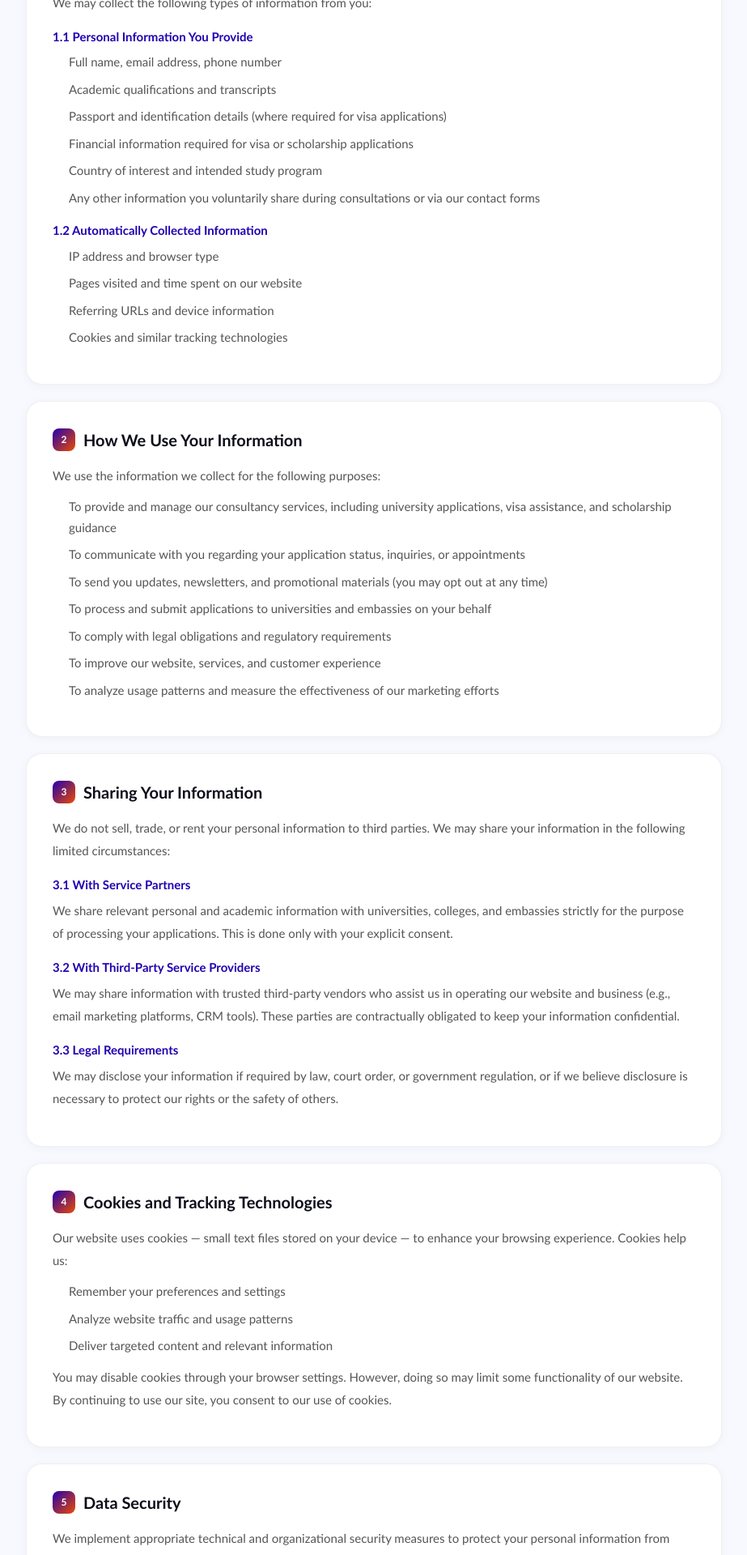
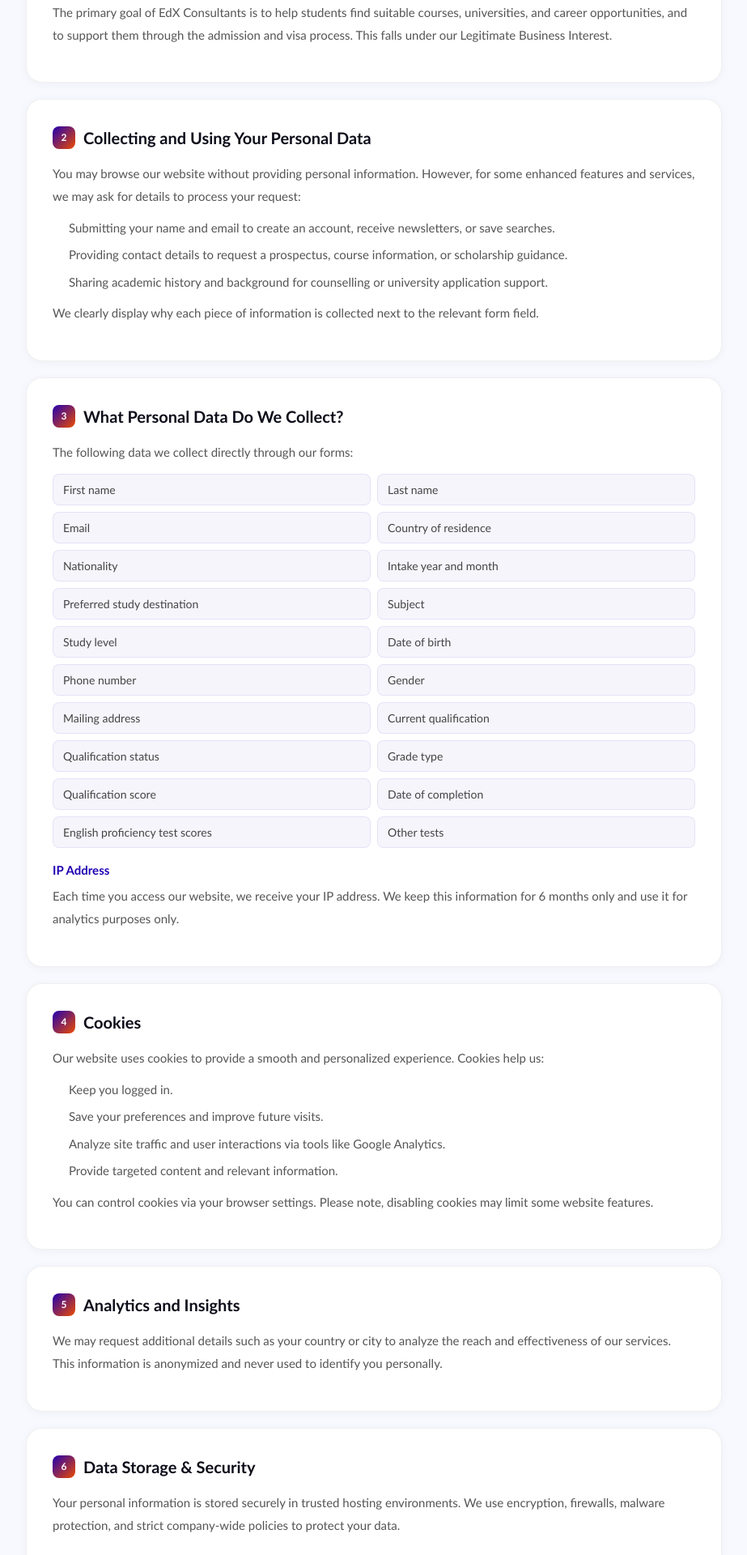
Before and after one commit to Humza570/edx-website, a Next.js app: page /privacy-policy in a window 1280 px wide. Shown: the part 820-2740 px from the top of the page at 81% size, without its empty margins (178-1101 px from the left). Built offline with nearby package versions, Linux system fonts and the light colour scheme.

Commit message:
update Destinations & Fix Design Issues

```diff
--- a/app/privacy-policy/page.js
+++ b/app/privacy-policy/page.js
@@ -1,5 +1,3 @@
-import Navbar from "../components/Navbar";
-import Footer from "../components/Footer";
 import Link from "next/link";
 
 export const metadata = {
@@ -11,8 +9,6 @@ export const metadata = {
 export default function PrivacyPolicyPage() {
   return (
     <main>
-      <Navbar />
-
       {/* Hero */}
       <div
         style={{
@@ -149,233 +145,242 @@ export default function PrivacyPolicyPage() {
             }}
           >
             <p style={bodyText}>
-              EdX Consultants Pvt. Ltd. ("EdX Consultants", "we", "our", or
-              "us") is committed to protecting your privacy. This Privacy Policy
-              explains how we collect, use, disclose, and safeguard your
-              information when you visit our website{" "}
-              <strong>edxconsultants.com</strong> or use our services. Please
-              read this policy carefully. If you disagree with its terms, please
-              discontinue use of our website and services.
+              At <strong>EdX Consultants</strong>, we value your trust and are
+              committed to protecting your personal information. This Privacy
+              Policy explains how we collect, use, and safeguard your data when
+              you use our website <strong>edxconsultants.com</strong> or engage
+              with our services.
+            </p>
+            <p style={{ ...bodyText, marginBottom: 0 }}>
+              By using our website, you agree to the practices outlined below.
+              Please read this policy carefully.
             </p>
           </div>
 
-          <Section num="1" title="Information We Collect">
+          <Section num="1" title="Our Purpose">
             <p style={bodyText}>
-              We may collect the following types of information from you:
+              The primary goal of EdX Consultants is to help students find
+              suitable courses, universities, and career opportunities, and to
+              support them through the admission and visa process. This falls
+              under our Legitimate Business Interest.
             </p>
-            <SubHeading>1.1 Personal Information You Provide</SubHeading>
-            <ul style={listStyle}>
-              <li>Full name, email address, phone number</li>
-              <li>Academic qualifications and transcripts</li>
-              <li>
-                Passport and identification details (where required for visa
-                applications)
-              </li>
-              <li>
-                Financial information required for visa or scholarship
-                applications
-              </li>
-              <li>Country of interest and intended study program</li>
-              <li>
-                Any other information you voluntarily share during consultations
-                or via our contact forms
-              </li>
-            </ul>
-            <SubHeading>1.2 Automatically Collected Information</SubHeading>
-            <ul style={listStyle}>
-              <li>IP address and browser type</li>
-              <li>Pages visited and time spent on our website</li>
-              <li>Referring URLs and device information</li>
-              <li>Cookies and similar tracking technologies</li>
-            </ul>
           </Section>
 
-          <Section num="2" title="How We Use Your Information">
+          <Section num="2" title="Collecting and Using Your Personal Data">
             <p style={bodyText}>
-              We use the information we collect for the following purposes:
+              You may browse our website without providing personal information.
+              However, for some enhanced features and services, we may ask for
+              details to process your request:
             </p>
             <ul style={listStyle}>
               <li>
-                To provide and manage our consultancy services, including
-                university applications, visa assistance, and scholarship
-                guidance
+                Submitting your name and email to create an account, receive
+                newsletters, or save searches.
               </li>
               <li>
-                To communicate with you regarding your application status,
-                inquiries, or appointments
+                Providing contact details to request a prospectus, course
+                information, or scholarship guidance.
               </li>
               <li>
-                To send you updates, newsletters, and promotional materials (you
-                may opt out at any time)
-              </li>
-              <li>
-                To process and submit applications to universities and embassies
-                on your behalf
-              </li>
-              <li>
-                To comply with legal obligations and regulatory requirements
-              </li>
-              <li>To improve our website, services, and customer experience</li>
-              <li>
-                To analyze usage patterns and measure the effectiveness of our
-                marketing efforts
+                Sharing academic history and background for counselling or
+                university application support.
               </li>
             </ul>
-          </Section>
-
-          <Section num="3" title="Sharing Your Information">
             <p style={bodyText}>
-              We do not sell, trade, or rent your personal information to third
-              parties. We may share your information in the following limited
-              circumstances:
-            </p>
-            <SubHeading>3.1 With Service Partners</SubHeading>
-            <p style={bodyText}>
-              We share relevant personal and academic information with
-              universities, colleges, and embassies strictly for the purpose of
-              processing your applications. This is done only with your explicit
-              consent.
-            </p>
-            <SubHeading>3.2 With Third-Party Service Providers</SubHeading>
-            <p style={bodyText}>
-              We may share information with trusted third-party vendors who
-              assist us in operating our website and business (e.g., email
-              marketing platforms, CRM tools). These parties are contractually
-              obligated to keep your information confidential.
-            </p>
-            <SubHeading>3.3 Legal Requirements</SubHeading>
-            <p style={bodyText}>
-              We may disclose your information if required by law, court order,
-              or government regulation, or if we believe disclosure is necessary
-              to protect our rights or the safety of others.
+              We clearly display why each piece of information is collected next
+              to the relevant form field.
             </p>
           </Section>
 
-          <Section num="4" title="Cookies and Tracking Technologies">
+          <Section num="3" title="What Personal Data Do We Collect?">
             <p style={bodyText}>
-              Our website uses cookies — small text files stored on your device
-              — to enhance your browsing experience. Cookies help us:
+              The following data we collect directly through our forms:
             </p>
-            <ul style={listStyle}>
-              <li>Remember your preferences and settings</li>
-              <li>Analyze website traffic and usage patterns</li>
-              <li>Deliver targeted content and relevant information</li>
-            </ul>
+            <div
+              style={{
+                display: "grid",
+                gridTemplateColumns: "1fr 1fr",
+                gap: "8px",
+                margin: "12px 0",
+              }}
+            >
+              {[
+                "First name",
+                "Last name",
+                "Email",
+                "Country of residence",
+                "Nationality",
+                "Intake year and month",
+                "Preferred study destination",
+                "Subject",
+                "Study level",
+                "Date of birth",
+                "Phone number",
+                "Gender",
+                "Mailing address",
+                "Current qualification",
+                "Qualification status",
+                "Grade type",
+                "Qualification score",
+                "Date of completion",
+                "English proficiency test scores",
+                "Other tests",
+              ].map((item) => (
+                <div
+                  key={item}
+                  style={{
+                    padding: "8px 12px",
+                    background: "rgba(33,0,177,0.04)",
+                    borderRadius: "8px",
+                    fontSize: "14px",
+                    color: "#444",
+                    border: "1px solid rgba(33,0,177,0.08)",
+                  }}
+                >
+                  {item}
+                </div>
+              ))}
+            </div>
+            <SubHeading>IP Address</SubHeading>
             <p style={bodyText}>
-              You may disable cookies through your browser settings. However,
-              doing so may limit some functionality of our website. By
-              continuing to use our site, you consent to our use of cookies.
+              Each time you access our website, we receive your IP address. We
+              keep this information for 6 months only and use it for analytics
+              purposes only.
             </p>
           </Section>
 
-          <Section num="5" title="Data Security">
+          <Section num="4" title="Cookies">
             <p style={bodyText}>
-              We implement appropriate technical and organizational security
-              measures to protect your personal information from unauthorized
-              access, disclosure, alteration, or destruction. These include:
+              Our website uses cookies to provide a smooth and personalized
+              experience. Cookies help us:
             </p>
             <ul style={listStyle}>
-              <li>SSL encryption on all data transmission</li>
+              <li>Keep you logged in.</li>
+              <li>Save your preferences and improve future visits.</li>
               <li>
-                Restricted access to personal data — only authorized staff can
-                access your information
+                Analyze site traffic and user interactions via tools like Google
+                Analytics.
               </li>
-              <li>Secure storage of physical and digital records</li>
-              <li>Regular security audits and staff training</li>
+              <li>Provide targeted content and relevant information.</li>
             </ul>
             <p style={bodyText}>
-              However, no method of transmission over the internet or method of
-              electronic storage is 100% secure. While we strive to use
-              commercially acceptable means to protect your information, we
-              cannot guarantee absolute security.
+              You can control cookies via your browser settings. Please note,
+              disabling cookies may limit some website features.
             </p>
           </Section>
 
-          <Section num="6" title="Data Retention">
+          <Section num="5" title="Analytics and Insights">
             <p style={bodyText}>
-              We retain your personal information for as long as necessary to
-              fulfill the purposes outlined in this policy, or as required by
-              law. Specifically:
+              We may request additional details such as your country or city to
+              analyze the reach and effectiveness of our services. This
+              information is anonymized and never used to identify you
+              personally.
             </p>
-            <ul style={listStyle}>
-              <li>
-                Active client records are retained for the duration of your
-                engagement with us
-              </li>
-              <li>
-                Application documents are retained for up to 5 years after
-                completion
-              </li>
-              <li>
-                You may request deletion of your data at any time (subject to
-                legal retention obligations)
-              </li>
-            </ul>
+          </Section>
+
+          <Section num="6" title="Data Storage & Security">
+            <p style={bodyText}>
+              Your personal information is stored securely in trusted hosting
+              environments. We use encryption, firewalls, malware protection,
+              and strict company-wide policies to protect your data.
+            </p>
           </Section>
 
           <Section num="7" title="Your Rights">
             <p style={bodyText}>
-              You have the following rights regarding your personal information:
+              In line with global privacy laws, you have the right to:
             </p>
             <ul style={listStyle}>
-              <li>
-                <strong>Access:</strong> Request a copy of the personal
-                information we hold about you
-              </li>
-              <li>
-                <strong>Correction:</strong> Request correction of inaccurate or
-                incomplete data
-              </li>
-              <li>
-                <strong>Deletion:</strong> Request deletion of your personal
-                data where legally permissible
-              </li>
-              <li>
-                <strong>Opt-Out:</strong> Unsubscribe from our marketing
-                communications at any time
-              </li>
-              <li>
-                <strong>Portability:</strong> Request transfer of your data in a
-                machine-readable format
-              </li>
+              <li>Know why and how we use your data.</li>
+              <li>Request details of your stored information.</li>
+              <li>Correct inaccurate or incomplete data.</li>
+              <li>Request deletion of your data ("right to be forgotten").</li>
+              <li>Temporarily pause data usage.</li>
+              <li>Opt-out of services or communications at any time.</li>
+              <li>Stop your data from being used for certain purposes.</li>
             </ul>
             <p style={bodyText}>
-              To exercise any of these rights, please contact us at{" "}
-              <strong>privacy@edxconsultants.com</strong>.
+              Requests can be made by contacting us at{" "}
+              <a
+                href="mailto:marketing@edxconsultants.com"
+                style={{ color: "#2100B1", fontWeight: 600 }}
+              >
+                marketing@edxconsultants.com
+              </a>
+              .
             </p>
           </Section>
 
-          <Section num="8" title="Third-Party Links">
+          <Section num="8" title="Marketing & Newsletters">
             <p style={bodyText}>
-              Our website may contain links to third-party websites, including
-              university portals, embassy websites, and scholarship databases.
-              We are not responsible for the privacy practices or content of
-              these external sites. We encourage you to review the privacy
-              policies of any third-party sites you visit.
+              At EdX Consultants, it is our primary objective to help students
+              throughout their educational journey. As part of this, we offer a
+              number of subscription options:
+            </p>
+            <SubHeading>Newsletters</SubHeading>
+            <p style={bodyText}>
+              Inspiring emails from our marketing team, providing you with the
+              latest university news, tips, and guides.
+            </p>
+            <SubHeading>University Updates</SubHeading>
+            <p style={bodyText}>
+              Emails providing news and updates of course information, open
+              days, events, and scholarships from universities and partners that
+              match your interests.
+            </p>
+            <p style={bodyText}>
+              You may unsubscribe anytime by updating your profile preferences
+              or clicking the unsubscribe link in emails.
             </p>
           </Section>
 
-          <Section num="9" title="Children's Privacy">
+          <Section num="9" title="Partner Institutions & Data Sharing">
             <p style={bodyText}>
-              Our services are intended for individuals who are 16 years of age
-              or older. We do not knowingly collect personal information from
-              children under 16 without parental consent. If you believe we have
-              inadvertently collected such information, please contact us
-              immediately and we will take steps to delete it.
+              We only share your details with institutions you actively engage
+              with (e.g., requesting a prospectus, enquiry, or application
+              assistance).
+            </p>
+            <p style={bodyText}>
+              Universities may contact you directly after you opt-in. If you
+              later wish to withdraw consent, please contact the respective
+              institution.
+            </p>
+            <p style={bodyText}>
+              We also provide anonymized usage data to partner universities for
+              reporting purposes — never identifiable personal data.
             </p>
           </Section>
 
-          <Section num="10" title="Changes to This Policy">
+          <Section num="10" title="Multimedia & Social Media">
             <p style={bodyText}>
-              We reserve the right to update this Privacy Policy at any time.
-              Changes will be posted on this page with an updated "Last Updated"
-              date. We encourage you to review this policy periodically. Your
-              continued use of our website after any changes constitutes your
-              acceptance of the updated policy.
+              Occasionally, EdX Consultants may collect photos, videos, or
+              testimonials (with consent) for promotional purposes. Consent will
+              always be requested before use.
+            </p>
+            <p style={bodyText}>
+              We also use social media platforms to share educational content.
+              Please avoid posting personal details publicly. For specific
+              queries, use direct/private messages.
             </p>
           </Section>
 
-          <Section num="11" title="Contact Us">
+          <Section num="11" title="Links to External Websites">
+            <p style={bodyText}>
+              Our website may link to third-party university or partner sites.
+              This Privacy Policy does not cover those websites. Please review
+              their policies separately.
+            </p>
+          </Section>
+
+          <Section num="12" title="Changes to This Policy">
+            <p style={bodyText}>
+              We may update this Privacy Policy periodically. The latest version
+              will always be available on our website. If significant changes
+              occur, we will notify you via email.
+            </p>
+          </Section>
+
+          <Section num="13" title="Contact Us">
             <p style={bodyText}>
               If you have any questions, concerns, or requests regarding this
               Privacy Policy or our data practices, please contact us:
@@ -393,24 +398,25 @@ export default function PrivacyPolicyPage() {
                 <strong>EdX Consultants Pvt. Ltd.</strong>
               </p>
               <p style={{ ...bodyText, marginBottom: "6px" }}>
-                Main Boulevard, Gulberg III, Lahore, Pakistan
+                First Floor, Building No. 55, Johar Block B Phase 1 Town,
+                Lahore, 54000, Pakistan
               </p>
               <p style={{ ...bodyText, marginBottom: "6px" }}>
                 📧{" "}
                 <a
-                  href="mailto:privacy@edxconsultants.com"
+                  href="mailto:marketing@edxconsultants.com"
                   style={{ color: "#2100B1", fontWeight: 600 }}
                 >
-                  privacy@edxconsultants.com
+                  marketing@edxconsultants.com
                 </a>
               </p>
               <p style={{ ...bodyText, marginBottom: 0 }}>
                 📞{" "}
                 <a
-                  href="tel:+923000000000"
+                  href="tel:+923339989153"
                   style={{ color: "#2100B1", fontWeight: 600 }}
                 >
-                  +92 300 0000000
+                  +92 333 9989153
                 </a>
               </p>
             </div>
@@ -450,8 +456,6 @@ export default function PrivacyPolicyPage() {
           </div>
         </div>
       </div>
-
-      <Footer />
     </main>
   );
 }
```
